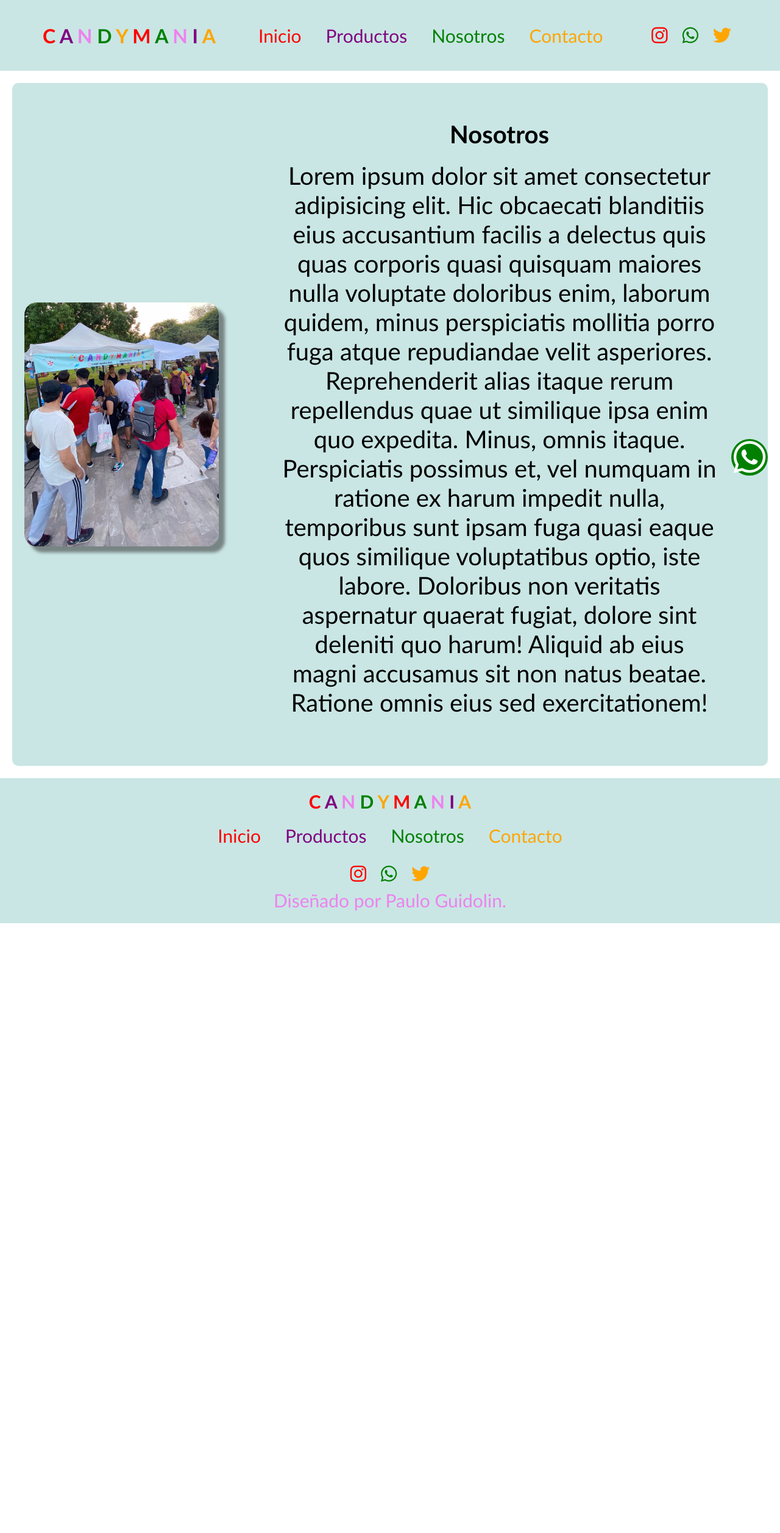
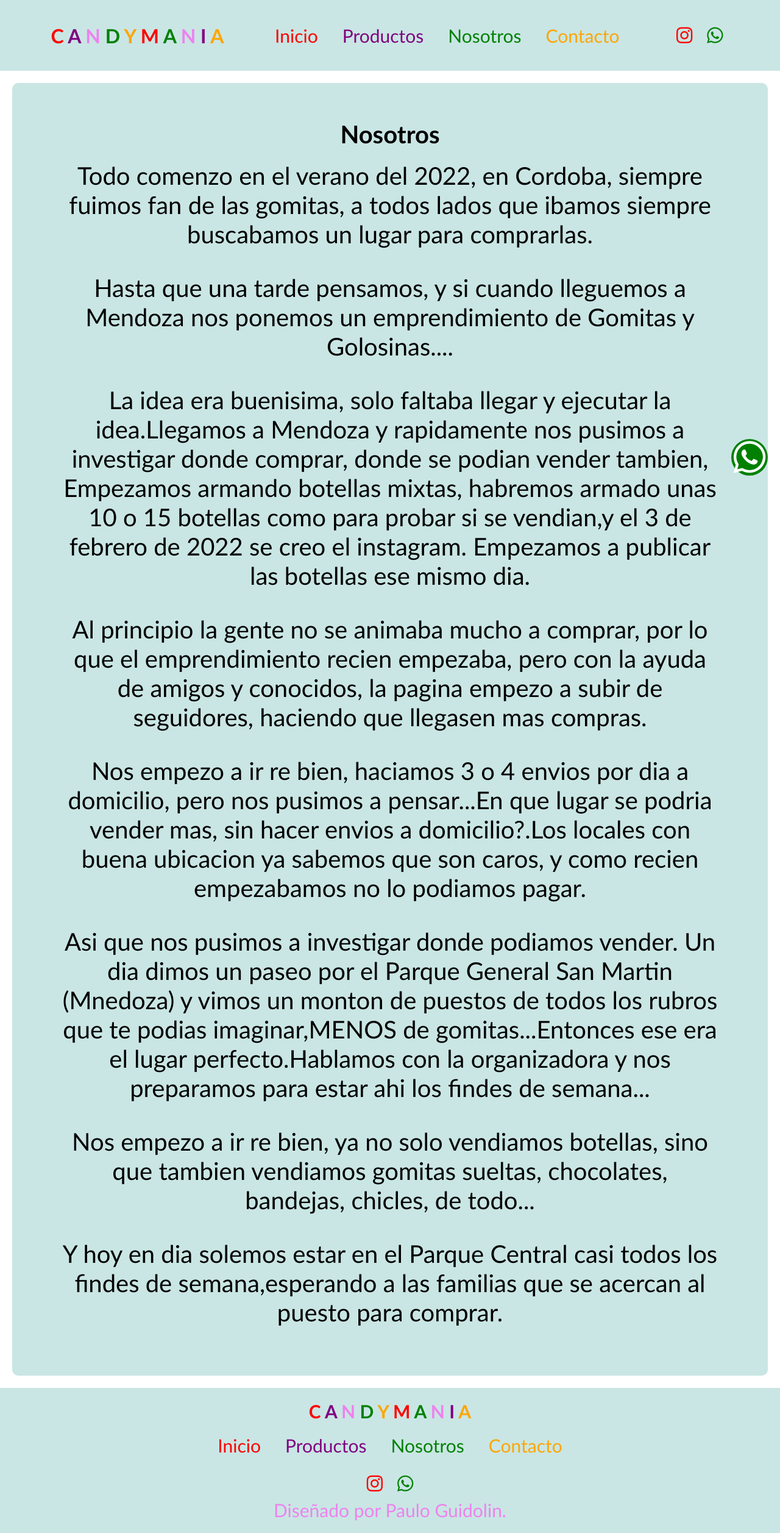
Before and after one commit to paulog16/Candymania, a plain HTML site: page pages/nosotros.html in a window 1280 px wide. Shown: the whole page at 61% size. Before the commit the page ends 1514 px from the top, so only its background shows below. Drawn offline with Linux system fonts and the light colour scheme.

Commit message:
cuarto commit

```diff
--- a/css/style.css
+++ b/css/style.css
@@ -319,7 +319,6 @@ ul li a {
 }
 
 .button {
-
     position: relative;
     padding: 10px 20px;
     border-radius: 7px;
@@ -437,6 +436,7 @@ form {
     color: white;
     border-radius: 10px;
     box-shadow: 5px 5px 5px white;
+    cursor: pointer;
 }
 
 @media(min-width:700px) and (max-width:1024px) {
--- a/pages/nosotros.html
+++ b/pages/nosotros.html
@@ -4,15 +4,15 @@
 <head>
     <meta charset="UTF-8">
     <meta name="viewport" content="width=device-width, initial-scale=1.0">
-    <title>Document</title>
+    <title>Nosotros</title>
     <script src="https://kit.fontawesome.com/4b1368394c.js" crossorigin="anonymous"></script>
-
+    <link rel="shortcut icon" href="../img/logo.jpg" type="image/x-icon">
     <link rel="stylesheet" href="../css/style.css">
 
 </head>
 
 <body >
-    <i class="fa-brands fa-whatsapp botonWsp"></i>
+    <a href="https://wa.me/+542616394540?text=Hola Candymania..Queria preguntar algo"><i class="fa-brands fa-whatsapp botonWsp"></i></a>
     <header class="  header">
         <h1>
             <span class="red">C</span>
@@ -36,9 +36,9 @@
             </ul>
         </nav>
         <div class="redes">
-            <i class="fa-brands fa-instagram icon red"></i>
-            <i class="fa-brands fa-whatsapp icon green"></i>
-            <i class="fa-brands fa-twitter icon orange"></i>
+            <a href="https://www.instagram.com/candymania.mza/"><i class="fa-brands fa-instagram icon red"></i></a>
+            <a href="https://wa.me/+542616394540?text=Hola Candymania..Queria preguntar algo"><i class="fa-brands fa-whatsapp icon green"></i></a>
+            <!-- <i class="fa-brands fa-twitter icon orange"></i> -->
         </div>
 
     </header>
@@ -83,17 +83,19 @@
 
         <article class="articleNosotros">
             <h2 class="h2Nosotros">Nosotros</h1>
-                <img class="imgnosotros" src="../img/nosotros.jpg" alt="nosotros">
+                <!-- <img class="imgnosotros" src="../img/nosotros.jpg" alt="nosotros">
+                <br>
+                <img src="../img/nosotros.jpg" alt="" class="imgnosotros"> -->
                 <div class="nosotros">
                     <h2 class="h2Nosotros2">Nosotros</h2>
-                    <p>Lorem ipsum dolor sit amet consectetur adipisicing elit. Hic obcaecati blanditiis eius
-                        accusantium facilis a delectus quis quas corporis quasi quisquam maiores nulla voluptate
-                        doloribus enim, laborum quidem, minus perspiciatis mollitia porro fuga atque repudiandae velit
-                        asperiores. Reprehenderit alias itaque rerum repellendus quae ut similique ipsa enim quo
-                        expedita. Minus, omnis itaque. Perspiciatis possimus et, vel numquam in ratione ex harum impedit
-                        nulla, temporibus sunt ipsam fuga quasi eaque quos similique voluptatibus optio, iste labore.
-                        Doloribus non veritatis aspernatur quaerat fugiat, dolore sint deleniti quo harum! Aliquid ab
-                        eius magni accusamus sit non natus beatae. Ratione omnis eius sed exercitationem!</p>
+                    <p>Todo comenzo en el verano del 2022, en Cordoba, siempre fuimos fan de las gomitas, a todos lados que ibamos siempre buscabamos un lugar para comprarlas.</p>
+                    <p>Hasta que una tarde pensamos, y si cuando lleguemos a Mendoza nos ponemos un emprendimiento de Gomitas y Golosinas....</p>
+                    <p>La idea era buenisima, solo faltaba llegar y ejecutar la idea.Llegamos a Mendoza y rapidamente nos pusimos a investigar donde comprar, donde se podian vender tambien, Empezamos armando botellas mixtas, habremos armado unas 10 o 15 botellas como para probar si se vendian,y el 3 de febrero de 2022 se creo el instagram. Empezamos a publicar las botellas ese mismo dia.</p>
+                    <p>Al principio la gente no se animaba mucho a comprar, por lo que el emprendimiento recien empezaba, pero con la ayuda de amigos y conocidos, la pagina empezo a subir de seguidores, haciendo que llegasen mas compras.</p>
+                    <p>Nos empezo a ir re bien, haciamos 3 o 4 envios por dia a domicilio, pero nos pusimos a pensar...En que lugar se podria vender mas, sin hacer envios a domicilio?.Los locales con buena ubicacion ya sabemos que son caros, y como recien empezabamos no lo podiamos pagar.</p>
+                    <p>Asi que nos pusimos a investigar donde podiamos vender. Un dia dimos un paseo por el Parque General San Martin (Mnedoza) y vimos un monton de puestos de todos los rubros que te podias imaginar,MENOS de gomitas...Entonces ese era el lugar perfecto.Hablamos con la organizadora y nos preparamos para estar ahi los findes de semana...</p>
+                    <p>Nos empezo a ir re bien, ya no solo vendiamos botellas, sino que tambien vendiamos gomitas sueltas, chocolates, bandejas, chicles, de todo...</p>
+                    <p>Y hoy en dia solemos estar en el Parque Central casi todos los findes de semana,esperando a las familias que se acercan al puesto para comprar.</p>
                 </div>
         </article>
         <footer>
@@ -119,9 +121,9 @@
                 </ul>
             </nav>
             <div class="redes">
-                <i class="fa-brands fa-instagram icon red"></i>
-                <i class="fa-brands fa-whatsapp icon green"></i>
-                <i class="fa-brands fa-twitter icon orange"></i>
+                <a href="https://www.instagram.com/candymania.mza/"><i class="fa-brands fa-instagram icon red"></i></a>
+                <a href="https://wa.me/+542616394540?text=Hola Candymania..Queria preguntar algo"><i class="fa-brands fa-whatsapp icon green"></i></a>
+
             </div>
             <p class="pink">Diseñado por Paulo Guidolin.</p>
         </footer>
```
Also changed, not shown: index.html (+8 -7 lines), pages/Productos.html (+26 -14 lines), pages/contact.html (+8 -8 lines), img/logo.jpg (added).
